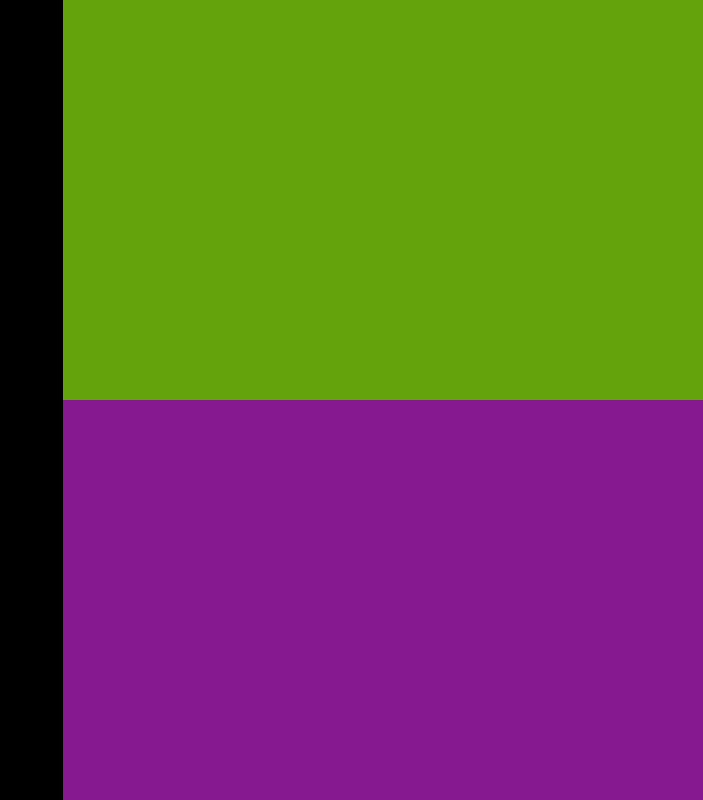
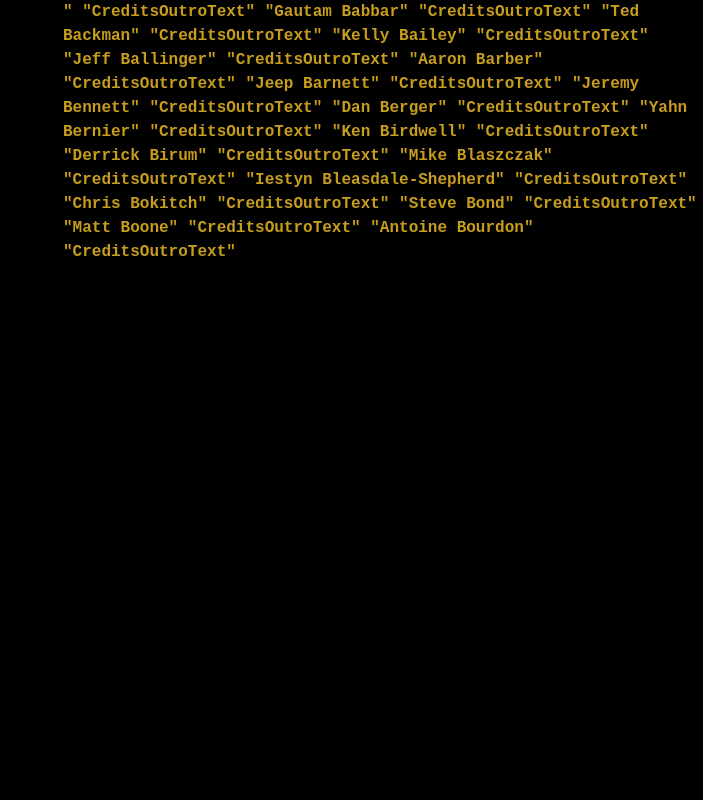
Before and after one commit to morr0ne/cake, an Astro site: page / in a window 1280 px wide. Shown: the whole page, without its empty margins (577-1280 px from the left). Built offline with nearby package versions, Linux system fonts and the light colour scheme; Astro itself is replaced by a stand-in of ours.

Commit message:
Make credits more similar to real ones

```diff
--- a/src/components/Credits.astro
+++ b/src/components/Credits.astro
@@ -11,10 +11,25 @@
     }
 </style>
 
-<div class="grid grid-cols-2 grid-rows-2 h-screen" id="outro">
-    <div class="bg-black text-credits-orange row-span-2" id="lyrics"></div>
-    <div class="bg-lime-600 text-credits-orange" id="credits"></div>
-    <div class="bg-fuchsia-800 text-credits-orange">
+<div
+    class="grid gap-0 grid-cols-2 grid-rows-2 h-screen bg-black text-credits-orange"
+    id="outro"
+>
+    <!-- <div class="h-1">----------------------------</div>
+    <div class="h-1">----------------------------</div> -->
+    <div class="row-span-2"><span id="lyrics"></span></div>
+    <div class="" id="credits">
+        " "CreditsOutroText" "Gautam Babbar" "CreditsOutroText" "Ted Backman"
+        "CreditsOutroText" "Kelly Bailey" "CreditsOutroText" "Jeff Ballinger"
+        "CreditsOutroText" "Aaron Barber" "CreditsOutroText" "Jeep Barnett"
+        "CreditsOutroText" "Jeremy Bennett" "CreditsOutroText" "Dan Berger"
+        "CreditsOutroText" "Yahn Bernier" "CreditsOutroText" "Ken Birdwell"
+        "CreditsOutroText" "Derrick Birum" "CreditsOutroText" "Mike Blaszczak"
+        "CreditsOutroText" "Iestyn Bleasdale-Shepherd" "CreditsOutroText" "Chris
+        Bokitch" "CreditsOutroText" "Steve Bond" "CreditsOutroText" "Matt Boone"
+        "CreditsOutroText" "Antoine Bourdon" "CreditsOutroText"
+    </div>
+    <div class="">
         <pre id="art" class="leading-[1.2]"></pre>
     </div>
 </div>
```
